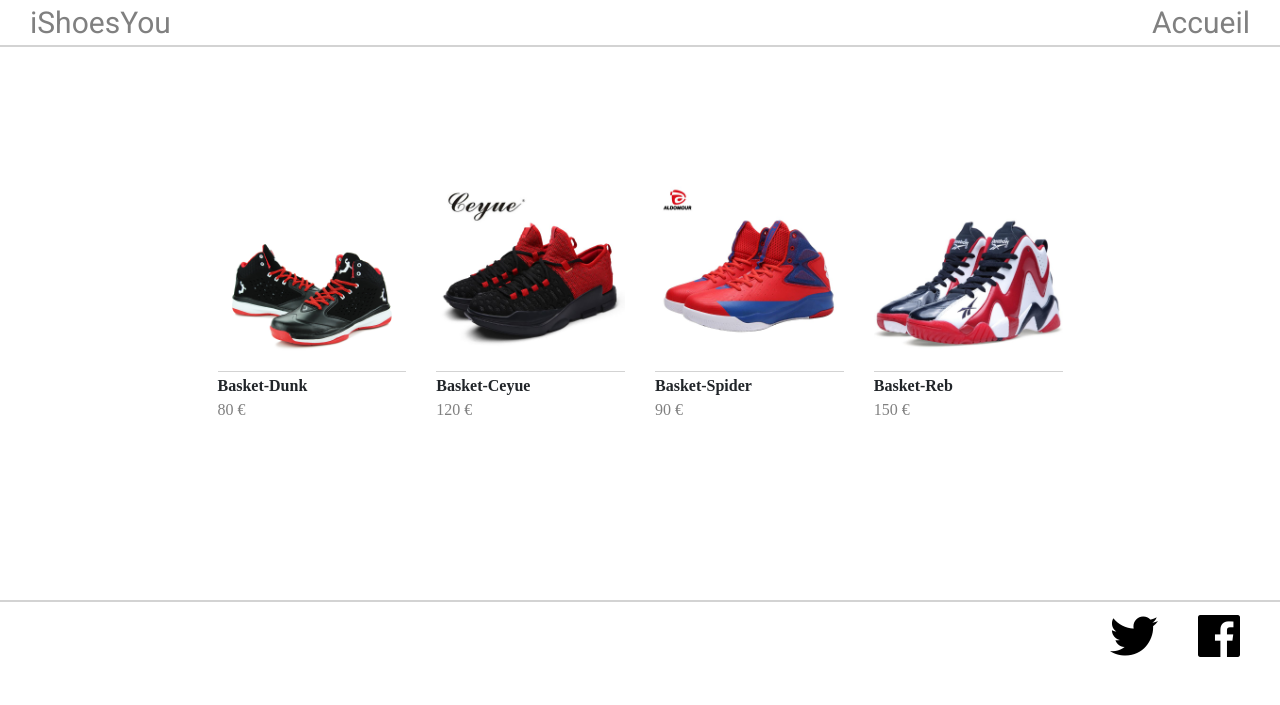
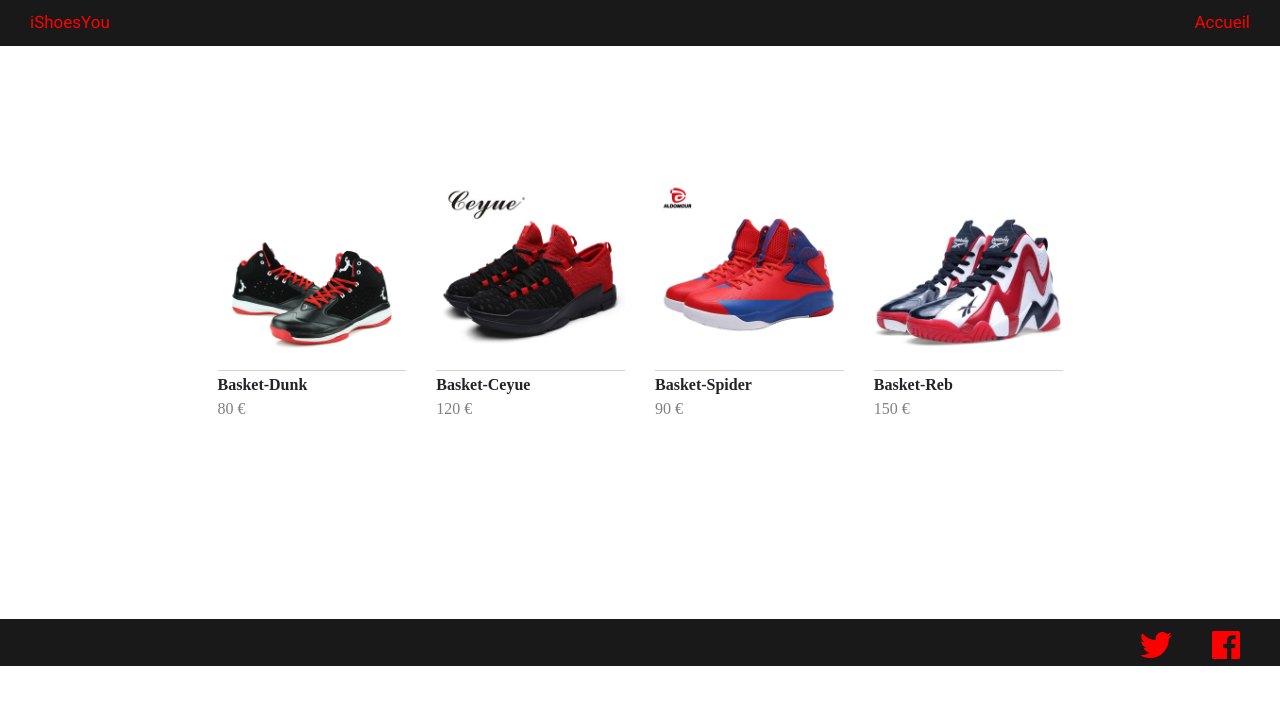
Before and after one commit to ArnaudCartailler/EcomBasket-Arnaud-Mudather, a PHP site: page / in a window 1280 px wide. Shown: the top 705 px of the page. Run offline with PHP 8.4, Linux system fonts and the light colour scheme; some libraries are stand-ins or nearby versions.

Commit message:
editing header and footer colors

```diff
--- a/css/main.css
+++ b/css/main.css
@@ -100,13 +100,14 @@ textarea {
 /*header*/
   header{
     display: block;
-    border-bottom: 2px solid lightgrey;
+    background-color: #191919;
+    padding : 10px 0px 10px 0px;
   }
 
   header a{
     font-family: 'Roboto', sans-serif;
-    font-size: 30px;
-    color : grey;
+    font-size: 17px;
+    color : red;
   }
 
   header .main{
@@ -115,18 +116,21 @@ textarea {
 
   header a:hover{
     text-decoration: none;
-    color: black;
+    color: lightgrey;
     transition: 0.5s;
   }
 
   /*footer*/
+  footer{
+    background-color: #191919;
+    padding-bottom: 3px;
+  }
 
   footer .social{
     display: flex;
     width : 100%;
-    margin-top: 170px;
+    margin-top: 190px;
     justify-content: flex-end;
-    border-top: 2px solid lightgrey;
   }
 
   footer .facebook, .twitter{
@@ -134,7 +138,7 @@ textarea {
   }
 
   footer i{
-    color : black;
+    color : red;
   }
 
   footer i:hover{
--- a/footer.php
+++ b/footer.php
@@ -4,11 +4,11 @@
         <div class="social">
 
           <div class="twitter">
-            <a href=""><i class="fab fa-twitter fa-3x"></i></a>
+            <a href=""><i class="fab fa-twitter fa-2x"></i></a>
           </div>
 
           <div class="facebook">
-            <a href=""><i class="fab fa-facebook fa-3x"></i></a>
+            <a href=""><i class="fab fa-facebook fa-2x"></i></a>
           </div>
 
       </div>
```
